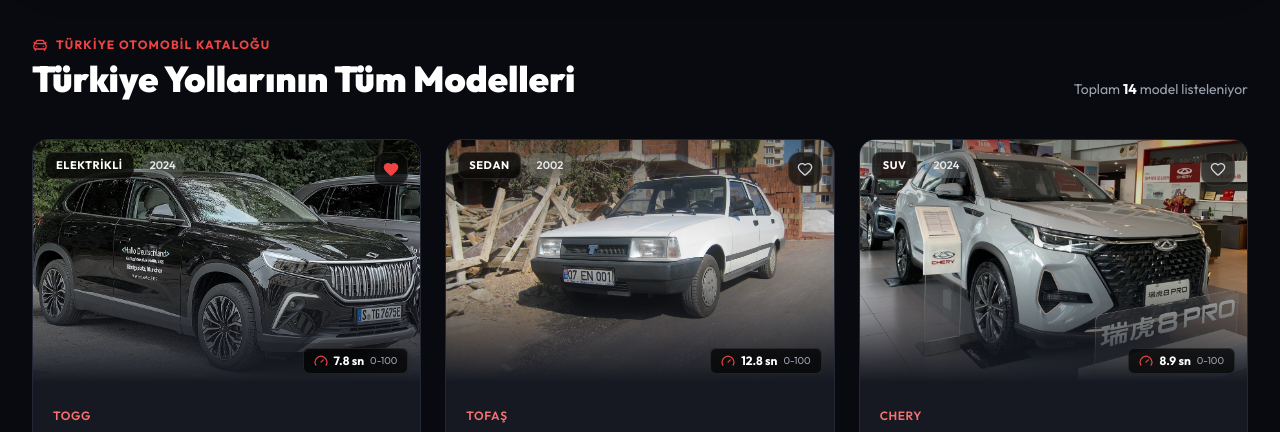
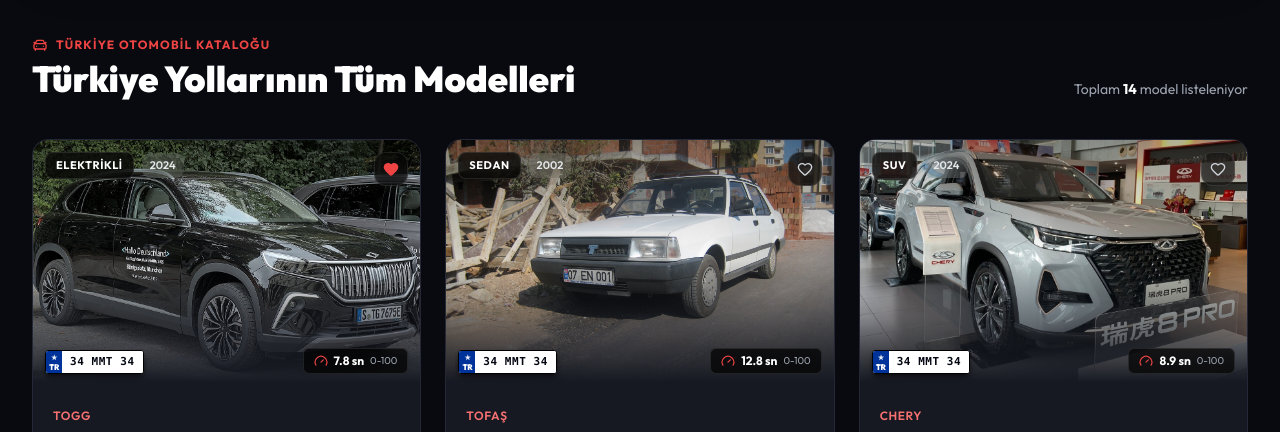
Before and after one commit to mhmetyns-cmd/mehm-auto, a React (Vite) app: page / in a window 1280 px wide. Shown: the part 980-1412 px from the top of the page. Built offline with nearby package versions, Linux system fonts and the light colour scheme.

Commit message:
feat: add authentic '34 MMT 34' Turkish license plate to all vehicles across the platform

```diff
--- a/src/components/CarCard.tsx
+++ b/src/components/CarCard.tsx
@@ -1,6 +1,7 @@
 import React from 'react';
 import { Heart, Gauge, Eye, GitCompare } from 'lucide-react';
 import type { Car } from '../types';
+import { LicensePlate } from './LicensePlate';
 
 interface CarCardProps {
   car: Car;
@@ -55,6 +56,11 @@
             }`}
           />
         </button>
+
+        {/* License Plate */}
+        <div className="absolute bottom-2 left-3 z-10">
+          <LicensePlate plate={car.plate || '34 MMT 34'} size="sm" />
+        </div>
 
         {/* Acceleration Badge */}
         <div className="absolute bottom-2 right-3 px-2.5 py-1 rounded-md bg-black/70 backdrop-blur-md border border-white/10 flex items-center gap-1.5 text-xs text-white">
--- a/src/components/CarDetailModal.tsx
+++ b/src/components/CarDetailModal.tsx
@@ -1,6 +1,7 @@
 import React, { useState, useEffect, useCallback } from 'react';
 import { X, Heart, Gauge, Zap, GitCompare, ShieldCheck, CheckCircle2, ChevronLeft, ChevronRight, Camera } from 'lucide-react';
 import type { Car } from '../types';
+import { LicensePlate } from './LicensePlate';
 
 interface CarDetailModalProps {
   car: Car | null;
@@ -145,13 +146,14 @@
 
           {/* Title overlay */}
           <div className="absolute bottom-4 left-6 right-6">
-            <div className="flex items-center gap-2 mb-1.5">
+            <div className="flex items-center gap-2 mb-1.5 flex-wrap">
               <span className="px-2.5 py-0.5 rounded-md bg-red-600 text-[11px] font-black uppercase tracking-wider text-white inline-block">
                 {car.category}
               </span>
               <span className="text-xs font-semibold text-red-400 bg-red-950/60 border border-red-500/30 px-2.5 py-0.5 rounded-md">
                 {angleLabels[activeImageIndex]?.badge || 'Görünüm'}
               </span>
+              <LicensePlate plate={car.plate || '34 MMT 34'} size="sm" />
             </div>
             <h2 className="text-2xl sm:text-4xl font-black text-white">{car.name}</h2>
             <p className="text-xs sm:text-sm text-gray-300 font-medium">{car.brand} · {car.year} Model</p>
@@ -213,7 +215,8 @@
               <span className="text-xs text-gray-400 block font-medium">Tavsiye Edilen Başlangıç Fiyatı</span>
               <span className="text-2xl sm:text-3xl font-black text-white">{car.priceFormatted}</span>
             </div>
-            <div className="flex items-center gap-3">
+            <div className="flex items-center gap-3 flex-wrap">
+              <LicensePlate plate={car.plate || '34 MMT 34'} size="md" />
               <button
                 onClick={() => {
                   onCompareWith(car);
--- a/src/components/CompareSection.tsx
+++ b/src/components/CompareSection.tsx
@@ -1,6 +1,7 @@
 import React from 'react';
 import { GitCompare } from 'lucide-react';
 import type { Car } from '../types';
+import { LicensePlate } from './LicensePlate';
 
 interface CompareSectionProps {
   cars: Car[];
@@ -71,8 +72,11 @@
               ))}
             </select>
 
-            <div className="aspect-[16/9] rounded-xl overflow-hidden mb-3 bg-black">
+            <div className="relative aspect-[16/9] rounded-xl overflow-hidden mb-3 bg-black">
               <img src={carA.image} alt={carA.name} className="w-full h-full object-cover" />
+              <div className="absolute bottom-2 left-2 z-10">
+                <LicensePlate plate={carA.plate || '34 MMT 34'} size="sm" />
+              </div>
             </div>
             <div className="text-center">
               <h3 className="text-lg font-black text-white">{carA.name}</h3>
@@ -104,8 +108,11 @@
               ))}
             </select>
 
-            <div className="aspect-[16/9] rounded-xl overflow-hidden mb-3 bg-black">
+            <div className="relative aspect-[16/9] rounded-xl overflow-hidden mb-3 bg-black">
               <img src={carB.image} alt={carB.name} className="w-full h-full object-cover" />
+              <div className="absolute bottom-2 left-2 z-10">
+                <LicensePlate plate={carB.plate || '34 MMT 34'} size="sm" />
+              </div>
             </div>
             <div className="text-center">
               <h3 className="text-lg font-black text-white">{carB.name}</h3>
--- a/src/components/FavoritesModal.tsx
+++ b/src/components/FavoritesModal.tsx
@@ -1,6 +1,7 @@
 import React from 'react';
 import { X, Heart, Trash2, Eye, GitCompare } from 'lucide-react';
 import type { Car } from '../types';
+import { LicensePlate } from './LicensePlate';
 
 interface FavoritesModalProps {
   isOpen: boolean;
@@ -22,11 +23,14 @@
   if (!isOpen) return null;
 
   return (
-    <div className="fixed inset-0 z-50 flex items-center justify-center p-4 bg-black/80 backdrop-blur-md">
-      <div className="relative w-full max-w-2xl bg-[#11131a] border border-[#232736] rounded-3xl overflow-hidden shadow-2xl max-h-[85vh] flex flex-col">
+    <div className="fixed inset-0 z-50 flex items-center justify-center p-4 bg-black/80 backdrop-blur-sm">
+      <div
+        className="relative w-full max-w-2xl bg-[#11131a] border border-[#232736] rounded-3xl overflow-hidden shadow-2xl max-h-[85vh] flex flex-col"
+        onClick={(e) => e.stopPropagation()}
+      >
         {/* Header */}
-        <div className="p-6 border-b border-[#232736] flex items-center justify-between">
-          <div className="flex items-center gap-2">
+        <div className="flex items-center justify-between p-6 border-b border-[#232736]">
+          <div className="flex items-center gap-3">
             <Heart className="w-5 h-5 text-red-500 fill-red-500" />
             <h3 className="text-xl font-black text-white">Favori Araçlarım ({favorites.length})</h3>
           </div>
@@ -59,7 +63,10 @@
                 </div>
 
                 <div className="flex-1 min-w-0">
-                  <span className="text-[10px] font-bold text-red-400 uppercase">{car.brand}</span>
+                  <div className="flex items-center gap-2 mb-1">
+                    <span className="text-[10px] font-bold text-red-400 uppercase">{car.brand}</span>
+                    <LicensePlate plate={car.plate || '34 MMT 34'} size="sm" className="scale-90 origin-left" />
+                  </div>
                   <h4 className="text-sm font-bold text-white truncate">{car.name}</h4>
                   <p className="text-xs font-black text-gray-200">{car.priceFormatted}</p>
                 </div>
--- a/src/components/FeaturedCar.tsx
+++ b/src/components/FeaturedCar.tsx
@@ -1,6 +1,7 @@
 import React from 'react';
 import { Award, ChevronRight, Eye } from 'lucide-react';
 import type { Car } from '../types';
+import { LicensePlate } from './LicensePlate';
 
 interface FeaturedCarProps {
   car: Car;
@@ -33,13 +34,17 @@
               className="w-full h-full object-cover group-hover:scale-105 transition-transform duration-700 ease-out"
             />
             <div className="absolute inset-0 bg-gradient-to-t lg:bg-gradient-to-r from-transparent via-transparent to-[#11131a]" />
-            <div className="absolute top-4 left-4">
+            <div className="absolute top-4 left-4 flex items-center gap-2">
               <span className="px-3.5 py-1.5 rounded-xl bg-red-600 text-white font-black text-xs uppercase tracking-wider shadow-lg shadow-red-600/50">
                 Pist Canavarı
               </span>
+              <LicensePlate plate={car.plate || '34 MMT 34'} size="sm" />
             </div>
             <div className="absolute bottom-6 left-6 right-6 lg:hidden bg-black/60 backdrop-blur-md p-4 rounded-2xl border border-white/10">
-              <h3 className="text-2xl font-black text-white">{car.name}</h3>
+              <div className="flex items-center justify-between gap-2 mb-1">
+                <h3 className="text-xl font-black text-white truncate">{car.name}</h3>
+                <LicensePlate plate={car.plate || '34 MMT 34'} size="sm" />
+              </div>
               <p className="text-sm text-red-400 font-bold">{car.priceFormatted}</p>
             </div>
           </div>
@@ -49,7 +54,10 @@
             <div>
               <div className="hidden lg:block mb-6">
                 <span className="text-xs font-bold text-red-400 uppercase tracking-widest block mb-1">{car.brand}</span>
-                <h3 className="text-3xl xl:text-4xl font-black text-white mb-2">{car.name}</h3>
+                <div className="flex items-center gap-3 mb-2 flex-wrap">
+                  <h3 className="text-3xl xl:text-4xl font-black text-white">{car.name}</h3>
+                  <LicensePlate plate={car.plate || '34 MMT 34'} size="md" />
+                </div>
                 <p className="text-2xl font-black text-transparent bg-clip-text bg-gradient-to-r from-red-500 to-amber-500">
                   {car.priceFormatted}
                 </p>
--- /dev/null
+++ b/src/components/LicensePlate.tsx
@@ -0,0 +1,53 @@
+import React from 'react';
+
+interface LicensePlateProps {
+  plate?: string;
+  size?: 'sm' | 'md' | 'lg';
+  className?: string;
+}
+
+export const LicensePlate: React.FC<LicensePlateProps> = ({
+  plate = '34 MMT 34',
+  size = 'md',
+  className = '',
+}) => {
+  const sizeStyles = {
+    sm: {
+      wrapper: 'h-6 rounded-[3px] border-[1.5px] border-black shadow-md',
+      blueBand: 'w-4 text-[8px] py-0.5',
+      text: 'text-[11px] px-2 font-black tracking-wider',
+    },
+    md: {
+      wrapper: 'h-7 sm:h-8 rounded-[4px] border-2 border-black shadow-lg',
+      blueBand: 'w-5 text-[9px] py-0.5',
+      text: 'text-xs sm:text-sm px-2.5 font-black tracking-widest',
+    },
+    lg: {
+      wrapper: 'h-9 sm:h-10 rounded-[5px] border-2 border-black shadow-xl',
+      blueBand: 'w-6 sm:w-7 text-[10px] py-1',
+      text: 'text-sm sm:text-base px-3 sm:px-4 font-black tracking-widest',
+    },
+  }[size];
+
+  return (
+    <div
+      title={`Araç Plakası: ${plate}`}
+      className={`inline-flex items-stretch bg-white select-none overflow-hidden font-mono shadow-black/50 ${sizeStyles.wrapper} ${className}`}
+    >
+      {/* Turkish Flag TR Blue Band */}
+      <div
+        className={`bg-[#003399] flex flex-col items-center justify-center text-white font-sans font-black tracking-tighter leading-none shrink-0 ${sizeStyles.blueBand}`}
+      >
+        <span className="text-[7px] leading-none mb-0.5 opacity-90">★</span>
+        <span>TR</span>
+      </div>
+
+      {/* Embossed License Plate Text */}
+      <div
+        className={`flex items-center justify-center bg-white text-gray-950 font-mono whitespace-nowrap uppercase font-black ${sizeStyles.text}`}
+      >
+        {plate}
+      </div>
+    </div>
+  );
+};
--- a/src/data/cars.ts
+++ b/src/data/cars.ts
@@ -1,6 +1,6 @@
 import type { Car } from '../types';
 
-export const carsData: Car[] = [
+const rawCarsData: Car[] = [
   {
     id: 'togg-t10x-v2',
     name: 'TOGG T10X V2 Uzun Menzil',
@@ -423,3 +423,8 @@
     features: ['11.9 inç Dikey MBUX Multimedya', 'Burmester 3D Surround Ses', 'AMG İç ve Dış Tasarım Paketi', 'Panoramik Sunroof', 'Akıllı Park Pilotu'],
   }
 ];
+
+export const carsData: Car[] = rawCarsData.map((car) => ({
+  ...car,
+  plate: car.plate || '34 MMT 34',
+}));
--- a/src/types.ts
+++ b/src/types.ts
@@ -21,6 +21,7 @@
   gallery?: string[];
   description: string;
   features: string[];
+  plate?: string;
   isFeatured?: boolean;
   isElectric?: boolean;
   electricSpecs?: {
```
